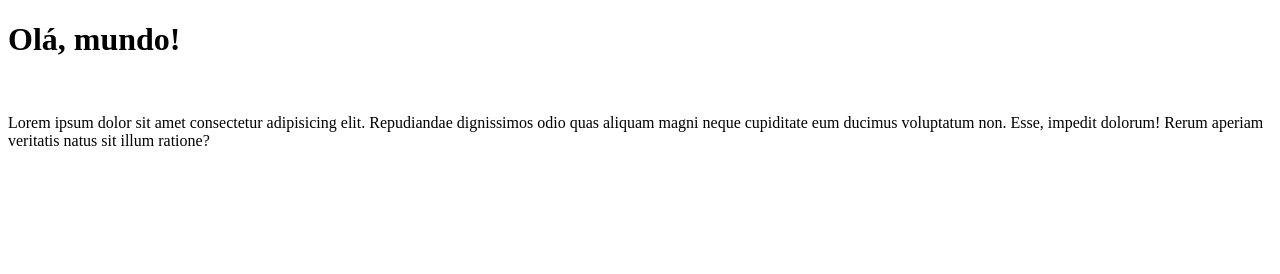
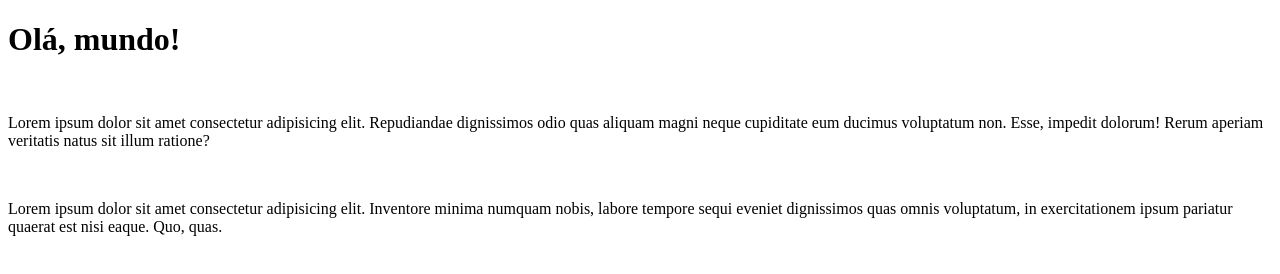
Before and after one commit to gabrielframos/Ola-Mundo, a plain HTML site: page Site/index.html in a window 1280 px wide. Drawn offline with Linux system fonts and the light colour scheme.

Commit message:
Paragrafo novo

```diff
--- a/Site/index.html
+++ b/Site/index.html
@@ -11,6 +11,8 @@
     <h1>Olá, mundo!</h1>
     <br>
     <p>Lorem ipsum dolor sit amet consectetur adipisicing elit. Repudiandae dignissimos odio quas aliquam magni neque cupiditate eum ducimus voluptatum non. Esse, impedit dolorum! Rerum aperiam veritatis natus sit illum ratione?</p>
+    <br>
+    <p>Lorem ipsum dolor sit amet consectetur adipisicing elit. Inventore minima numquam nobis, labore tempore sequi eveniet dignissimos quas omnis voluptatum, in exercitationem ipsum pariatur quaerat est nisi eaque. Quo, quas.</p>
 
 </body>
 </html>
```
